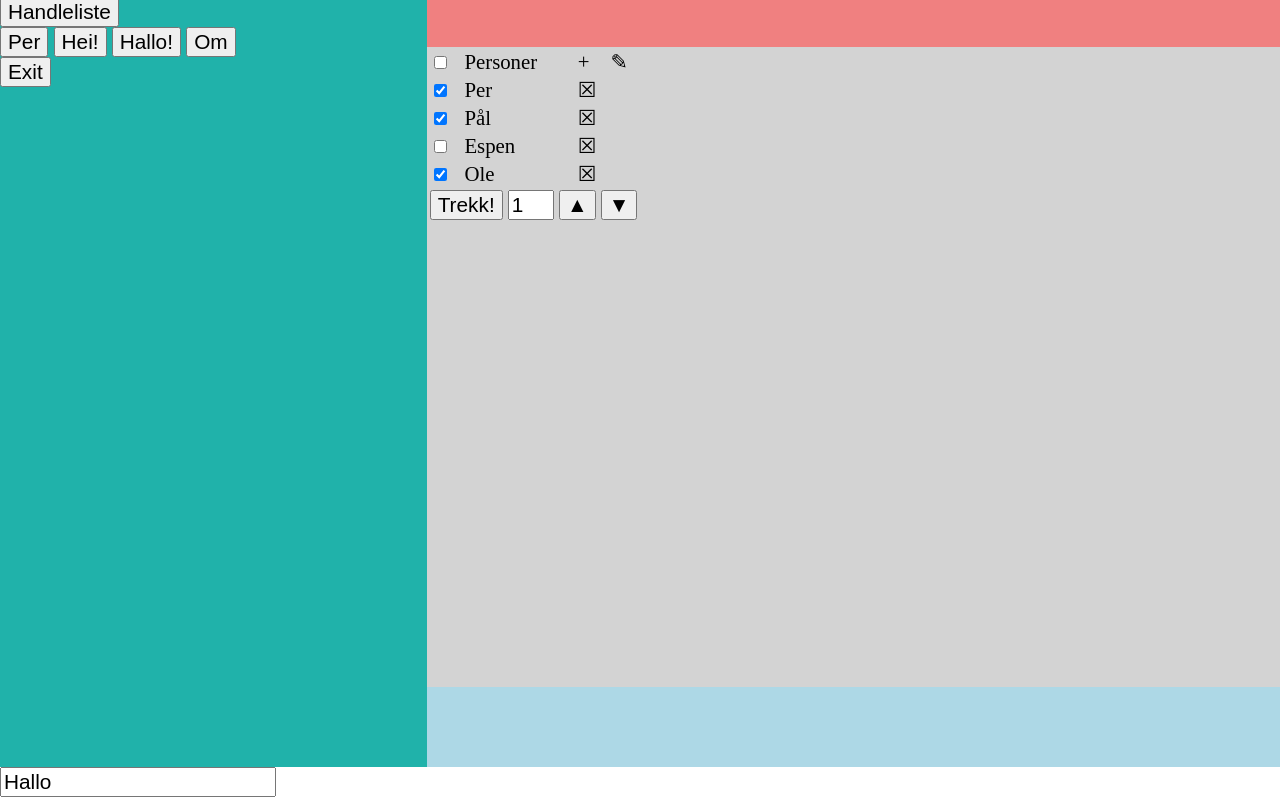
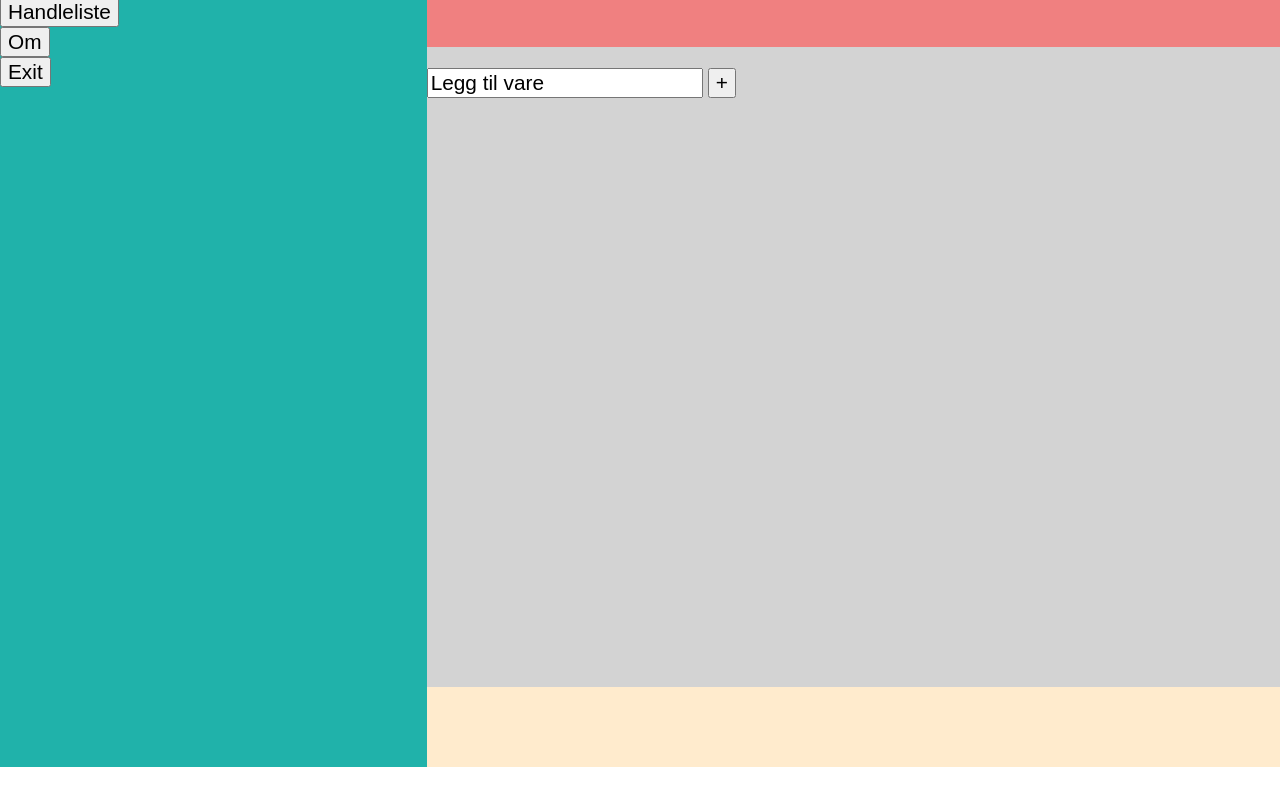
Before and after one commit to knuthjertvik/INFT1xxx-Grunnleggende-programmering, a plain HTML site: page index.html in a window 1280 px wide. Both pictures are taken after a click on the button "Varer". Shown: the part 33-830 px from the top of the page. After the commit the page ends 800 px from the top, so only its background shows below. Drawn offline with Linux system fonts and the light colour scheme.

Commit message:
Fungerende nettside med lister

```diff
--- a/index.html
+++ b/index.html
@@ -14,17 +14,35 @@
             <button onclick="visOgSkjulMeny()">☰</button>
             Handlelistex 🍷
         </div>
-        <div class="innhold" id="innhold"></div>
+        <div class="innhold">
+            <div class="innhold" id="vlContainer">
+                <ul>
+                    <li>Avocado</li>
+                    <li>Bulgur</li>
+                </ul>
+            </div>
+            <div class="innhold" id="vlContain">
+                <input id="nyVare" type="text" value="Legg til vare"></input>
+                <button onclick="leggTilVareListe(); visVareListe()">+</button>
+            </div>
+        </div>
+
         <div class="meny" id="meny">
-            <button class="fixed" id=buttonVarer onclick="visVareliste()">Varer</button><br />
+            <button class="fixed" id=buttonVarer onclick="visVareListe()">Varer</button><br />
             <button class="fixed" id=buttonHandleliste onclick="visHandleliste()">Handleliste</button><br/>
-            <button onclick="alert('Hei, ' + this.innerHTML + '!')">Per</button>
-            <button onclick="alert(this.innerHTML = 'x')">Hei!</button>
-            <button onclick="alert(this.innerHTML)">Hallo!</button>
             <button class="fixed">Om</button><br />
             <button class="fixed">Exit</button><br />
         </div>
+
+        <div class="footer" id="footer"></div>
     </div>
-    <input id="navn" type="text", value="Hallo">
+
+
+    <script>
+
+
+    </script>
+
+
 </body>
 </html>
--- a/js/common.js
+++ b/js/common.js
@@ -17,20 +17,9 @@
     document.getElementById('page').classList.toggle('pageUtenMeny');
 }
 
-function visVareliste() {
-    document.getElementById('innhold').innerHTML = `
-                <table>
-                    <tr><td><input type="checkbox"/></td><td>Personer</td><td>+</td><td>✎</td></tr>
-                    <tr><td><input type="checkbox" checked/></td><td>Per</td><td onclick="visPersonerMinusPer()">☒</td></tr>
-                    <tr><td><input type="checkbox" checked/></td><td>Pål</td><td>☒</td></tr>
-                    <tr><td><input type="checkbox"/></td><td>Espen</td><td>☒</td></tr>
-                    <tr><td><input type="checkbox" checked/></td><td>Ole</td><td>☒</td></tr>
-                    <tr><td colspan="4"><button onclick="visVinnere2()">Trekk!</button> <input type="text" size="1" value="1"/>
-                        <button>▲</button>
-                        <button>▼</button></td></tr>
-                </table>
-                `;
-}
+
+
+
 
 function visHandleliste() {
     document.getElementById('innhold').innerHTML = `
@@ -44,7 +33,4 @@ function visHandleliste() {
 
 console.log('Hei');
 console.log('på');
-console.log('deg!');
-
-var navnFraSkjema = document.getElementById('navn').value;
-console.log(navnFraSkjema);
+console.log(vareListe);
--- a/js/model.js
+++ b/js/model.js
@@ -0,0 +1 @@
+let vareListe = [];
--- a/js/varer.js
+++ b/js/varer.js
@@ -0,0 +1,23 @@
+function leggTilVareListe(){
+    //finn id i index.html
+    var itemElement = document.getElementById('nyVare');
+    vareListe.push(itemElement.value)
+}
+
+function visVareListe() {
+    let html = vareListe.reduce((htmlListe, navn) =>
+        htmlListe +
+        `<li>${navn}&emsp;<button onclick="slettVareListe('${navn}')">🗑</button></li>`,
+        '<ul>'
+    ) + '</ul>';
+    document.getElementById("vlContainer").innerHTML = html;
+    console.log(html);
+}
+
+function slettVareListe(navn) {
+    const index = vareListe.indexOf(navn);
+    if (index !== -1) {
+        vareListe.splice(index, 1);
+    }
+    visVareListe();
+}
```
